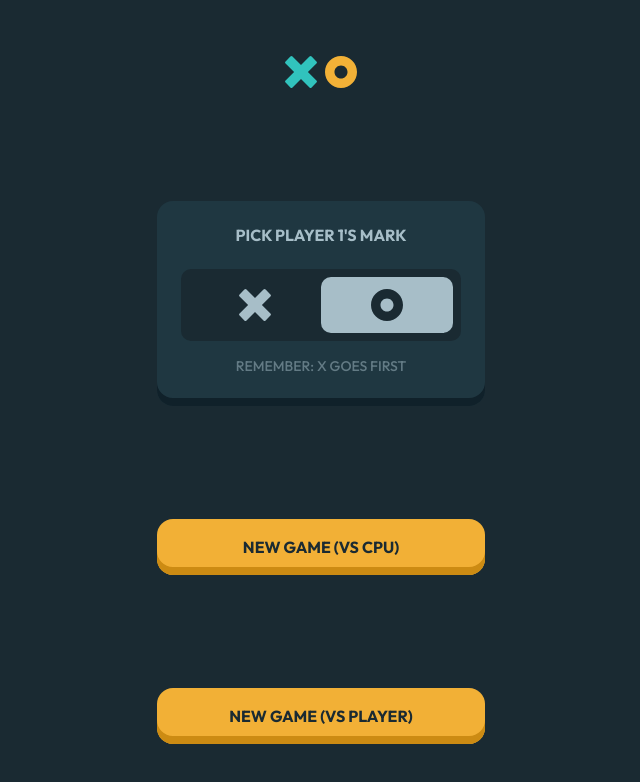
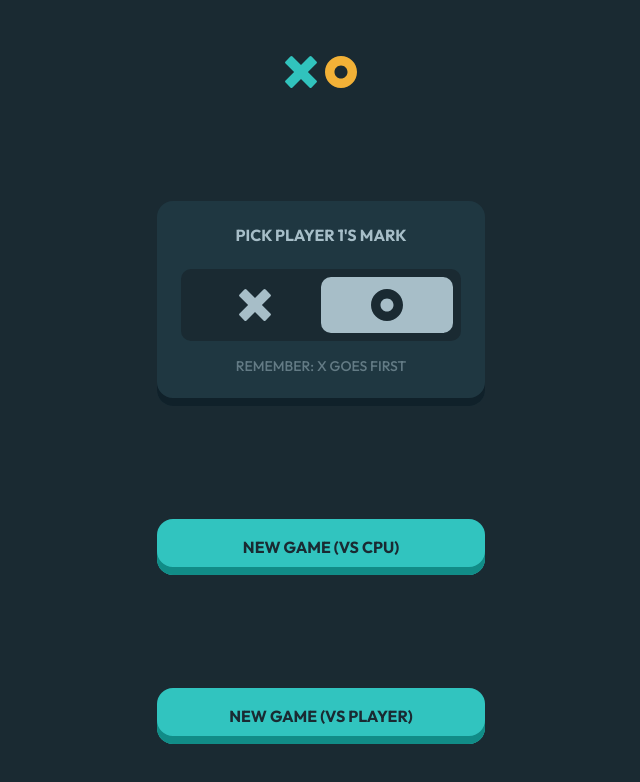
Before and after one commit to kylelamse/tic-tac-toe, a React (Create React App) app: page / in a window 1280 px wide. Shown: the top 782 px of the page, without its empty margins (319-959 px from the left). Built offline with nearby package versions, Linux system fonts and the light colour scheme.

Commit message:
Implement secondary button

```diff
--- a/src/components/Button.scss
+++ b/src/components/Button.scss
@@ -17,7 +17,7 @@
     align-items: center;
     width: 20.5rem;
     height: 3.5rem;
-    background-color: colors.$light_yellow;
+    background-color: colors.$light_blue;
     border-radius: 1rem;
     box-shadow: inset 0px -8px 0px #118c87;
 }
--- a/src/components/Button.tsx
+++ b/src/components/Button.tsx
@@ -8,7 +8,7 @@ type Props = {
 
 const Button = ({ children }: Props) => {
     return (
-        <div className="button_primary">
+        <div className="button_secondary">
             <Typography variant="extrasmall" color="dark_navy">
                 {children}
             </Typography>
```
